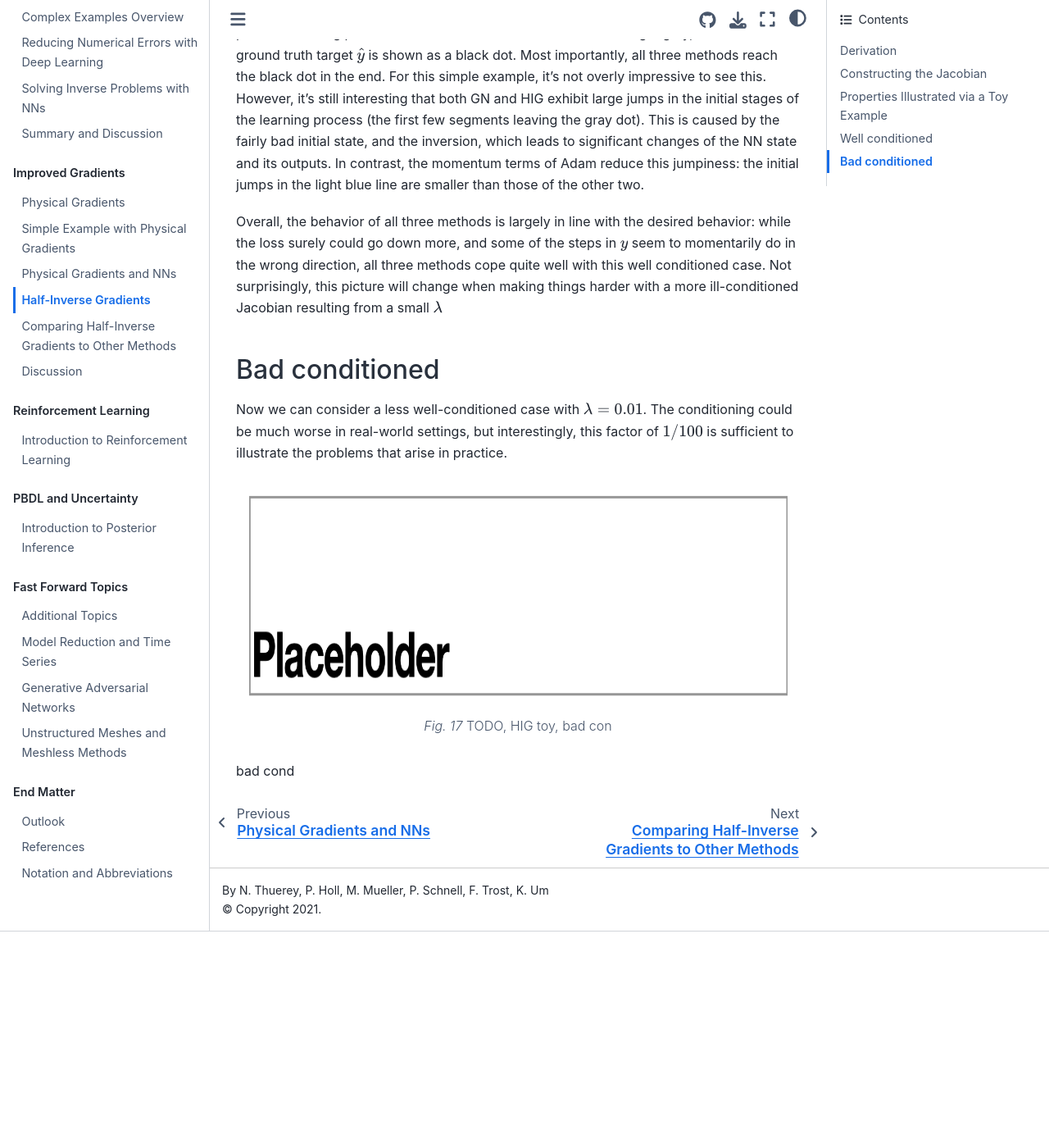
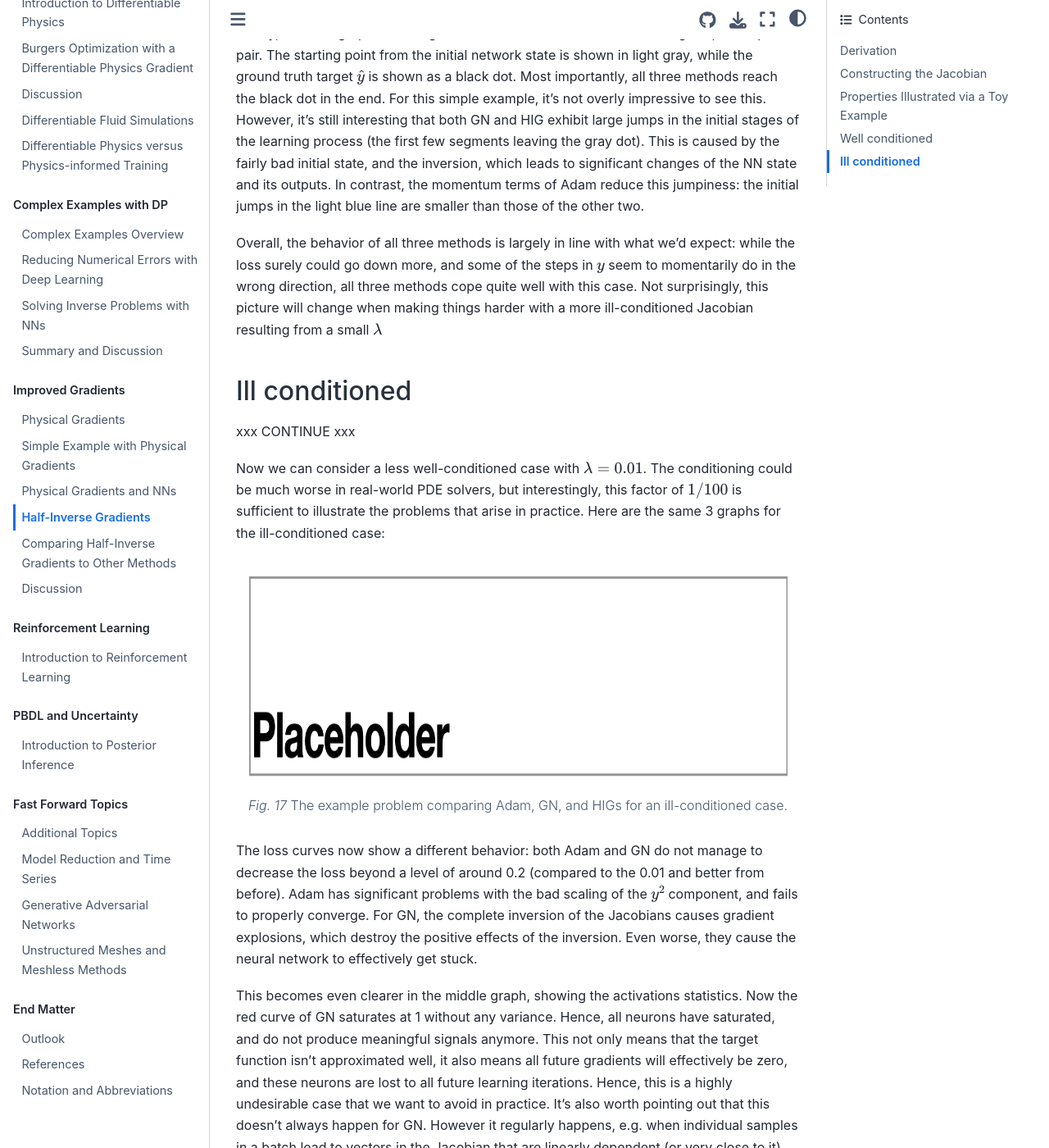
Before and after one commit to tum-pbs/pbdl-book, a Jupyter Book: the page built from physgrad-hig.md, in a window 1280 px wide and 1400 px high, scrolled down 4452 px. Shown: the whole window at 82% size. Built offline with Jupyter Book 1.0.4 settings and Sphinx 7.4.7 and the Sphinx Book theme 1.1.4, drawn with Linux system fonts in a browser that asks for light colours; pages that are not in the unit, such as notebooks, are missing from menus; cross-references to code outside the pages are shown as plain code; before the commit the page ends 5588 px from its top, so only the background shows below that; some of the changed text lies outside the part shown.

Commit message:
HIG toy example discussion continued

````diff
--- a/physgrad-hig.md
+++ b/physgrad-hig.md
@@ -25,7 +25,7 @@ In contrast to regular gradients, they use the full Jacobian matrix, though. So
 ## Derivation
 
 As mentioned during the derivation of PGs in {eq}`quasi-newton-update`, the update for regular Newton steps
-uses the inverse Hessian matrix. If we rewrite its update for the network weights $\theta$, and neglect the mixed derivative terms, we arrive at the _Gauss-Newton_ method:
+uses the inverse Hessian matrix. If we rewrite its update for the network weights $\theta$, and neglect the mixed derivative terms, we arrive at the _Gauss-Newton_ (GN) method:
 
 % \Delta \theta_{GN} = -\eta {\partial x}.
 $$
@@ -108,14 +108,14 @@ We'll use a small neural network with a single hidden layer consisting of 7 neur
 
 ## Well conditioned
 
-Let's first look at the well-conditioned case with $\lambda=1$. In the following image, we'll compare Adam as the most popular SGD-representative, Gauss-Newton as "classical" method, and the HIGs. These methods are evaluated w.r.t. three aspects: naturally, it's interesting to see how the loss evolves. In addition, we'll consider the distribution of neuron activations from the resulting neural network states (more on that below). Finally, it's also interesting to observe how the optimization influences the resulting target states produced by the neural network in $y$ space. Note that the $y$-space graph below shows only a single but fairly representative $x,y$ pair, while the other two show quantities of a larger set of validation inputs.
+Let's first look at the well-conditioned case with $\lambda=1$. In the following image, we'll compare Adam as the most popular SGD-representative, Gauss-Newton (GN) as "classical" method, and the HIGs. These methods are evaluated w.r.t. three aspects: naturally, it's interesting to see how the loss evolves. In addition, we'll consider the distribution of neuron activations from the resulting neural network states (more on that below). Finally, it's also interesting to observe how the optimization influences the resulting target states produced by the neural network in $y$ space. Note that the $y$-space graph below shows only a single but fairly representative $x,y$ pair, while the other two show quantities of a larger set of validation inputs.
 
 ```{figure} resources/placeholder.png
 ---
 height: 270px
 name: hig-toy-example-well
 ---
-TODO, HIG toy, well cond
+The example problem comparing Adam, GN, and HIGs for a well-conditioned case.
 ```
 
 As seen here, all three methods fare okay for the well conditioned case: the loss decreases to around $10^{-2}$ and $10^{-3}$. In addition, the neuron activations, which are shown in terms of mean and standard deviation, all show a broad range of values (as indicated by the solidly shaded regions of the standard deviation). This means that the neurons of all three networks produce a wide range of values. While it's difficult to interpret specific values here, it's a good sign that different values are produced by different inputs.
@@ -124,22 +124,27 @@ If this was not the case, i.e., different inputs producing constant values (desp
 
 Finally, the third graph on the right shows the evolution in terms of a single input-output pair. The starting point from the initial network state is shown in light gray, while the ground truth target $\hat{y}$ is shown as a black dot. Most importantly, all three methods reach the black dot in the end. For this simple example, it's not overly impressive to see this. However, it's still interesting that both GN and HIG exhibit large jumps in the initial stages of the learning process (the first few segments leaving the gray dot). This is caused by the fairly bad initial state, and the inversion, which leads to significant changes of the NN state and its outputs. In contrast, the momentum terms of Adam reduce this jumpiness: the initial jumps in the light blue line are smaller than those of the other two.
 
-Overall, the behavior of all three methods is largely in line with the desired behavior: while the loss surely could go down more, and some of the steps in $y$ seem to momentarily do in the wrong direction, all three methods cope quite well with this well conditioned case. Not surprisingly, this picture will change when making things harder with a more ill-conditioned Jacobian resulting from a small $\lambda$
+Overall, the behavior of all three methods is largely in line with what we'd expect: while the loss surely could go down more, and some of the steps in $y$ seem to momentarily do in the wrong direction, all three methods cope quite well with this case. Not surprisingly, this picture will change when making things harder with a more ill-conditioned Jacobian resulting from a small $\lambda$
 
-## Bad conditioned
+## Ill conditioned
 
-Now we can consider a less well-conditioned case with $\lambda=0.01$. The conditioning could be much worse in real-world settings, but interestingly, this factor of $1/100$ is sufficient to illustrate the problems that arise in practice.
+xxx CONTINUE xxx
+
+Now we can consider a less well-conditioned case with $\lambda=0.01$. The conditioning could be much worse in real-world PDE solvers, but interestingly, this factor of $1/100$ is sufficient to illustrate the problems that arise in practice. Here are the same 3 graphs for the ill-conditioned case:
 
 ```{figure} resources/placeholder.png
 ---
 height: 270px
 name: hig-toy-example-bad
 ---
-TODO, HIG toy, bad con
+The example problem comparing Adam, GN, and HIGs for an ill-conditioned case.
 ```
 
-bad cond
+The loss curves now show a different behavior: both Adam and GN do not manage to decrease the loss beyond a level of around 0.2 (compared to the 0.01 and better from before). Adam has significant problems with the bad scaling of the $y^2$ component, and fails to properly converge. For GN, the complete inversion of the Jacobians causes gradient explosions, which destroy the positive effects of the inversion. Even worse, they cause the neural network to effectively get stuck.
 
+This becomes even clearer in the middle graph, showing the activations statistics. Now the red curve of GN saturates at 1 without any variance. Hence, all neurons have saturated, and do not produce meaningful signals anymore. This not only means that the target function isn't approximated well, it also means all future gradients will effectively be zero, and these neurons are lost to all future learning iterations. Hence, this is a highly undesirable case that we want to avoid in practice. It's also worth pointing out that this doesn't always happen for GN. However it regularly happens, e.g. when individual samples in a batch lead to vectors in the Jacobian that are linearly dependent (or very close to it), and thus makes GN a sub-optimal choice.
+
+The last graph of figure {ref}`hig-toy-example-bad`
 
 
 %We've kept the $\eta$ in here for consistency, but in practice $\eta=1$ is used for Gauss-Newton
````
